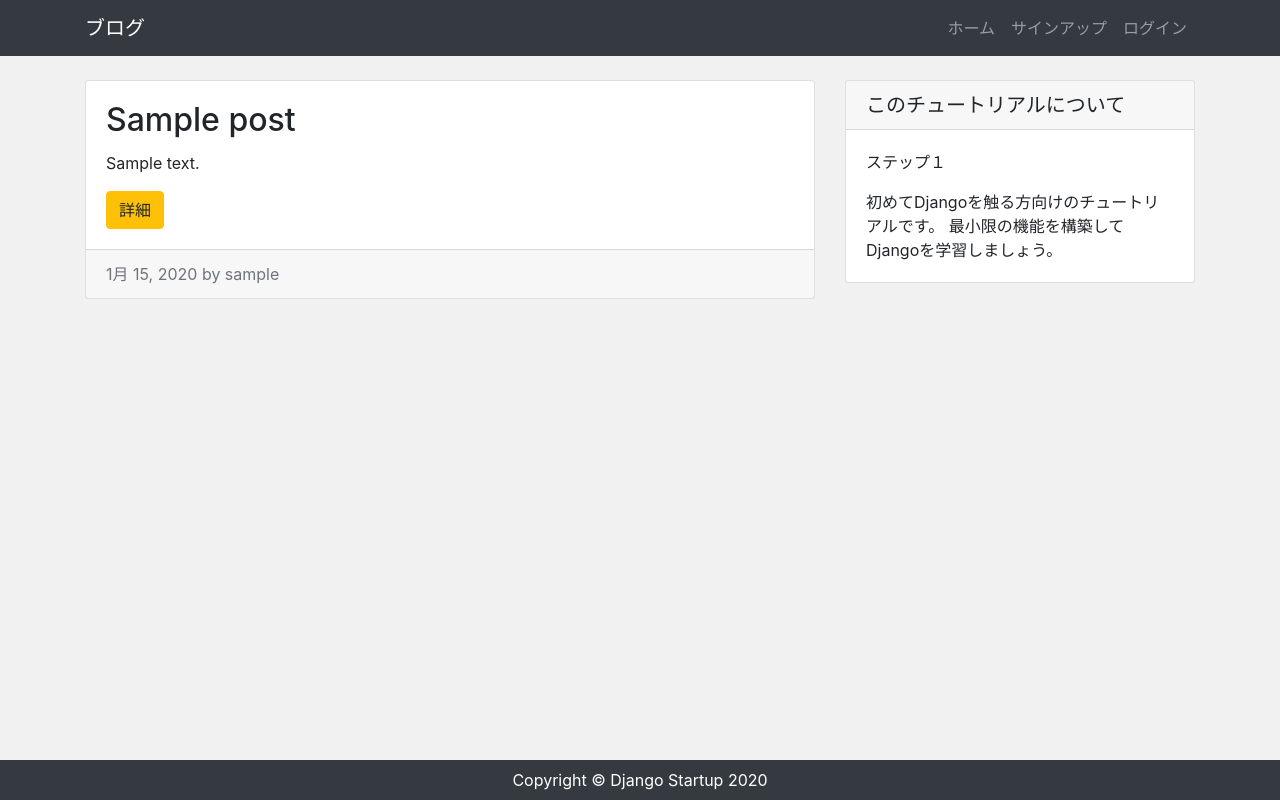
After one commit to reomatsuoka/django-blog-practice, a Django app: page / in a window 1280 px wide. The commit adds this page. Run offline with Django 3.2, Linux system fonts and the light colour scheme; tables that the repository leaves empty hold one stand-in row (values such as "Sample post"); some libraries are stand-ins or nearby versions.

Commit message:
practice

```diff
--- a/app/forms.py
+++ b/app/forms.py
@@ -1,6 +1,6 @@
 from django import forms
 
 class PostForm(forms.Form):
-  title = forms.CharField(max_length=30, lavel="タイトル")
-  # TextFieldじゃないのはなぜ？
+  title = forms.CharField(max_length=30, label="タイトル")
+  # formsにはTextFieldがない為、widgetでtextareaを使う
   content = forms.CharField(label="内容", widget=forms.Textarea())
--- /dev/null
+++ b/app/static/css/style.css
@@ -0,0 +1,21 @@
+/* 全てに適応 */
+*{
+  margin:0;
+  padding: 0;
+  box-sizing: border-box;
+}
+
+body{
+  background: #F1F1F1;
+  display: flex;
+  flex-flow: column;
+  min-height: 100vh;
+}
+
+main{
+  flex: 1;
+}
+
+.formpost{
+  margin-bottom: 1rem;
+}
--- a/app/templates/app/base.html
+++ b/app/templates/app/base.html
@@ -11,22 +11,20 @@
   <title>ブログチュートリアル</title>
 </head>
 <body>
-  <nav class="navber navber-expand-lg navber-dark bg-dark">
+  <nav class="navbar navbar-expand-lg navbar-dark bg-dark">
     <div class="container">
-      <a class="navber-brand" href="/">ブログ</a>
-      <ul class="navber-nav ml-auto">
+        <a class="navbar-brand" href="/">ブログ</a>
+        <ul class="navbar-nav ml-auto">
             <li class="nav-item">
                 <a class="nav-link" href="/">ホーム</a>
             </li>
-        <!-- ユーザーがログイン状態か判定する -->
             {% if user.is_authenticated %}
                 <li class="nav-item">
-            <a class="nav-link" href="">投稿</a>
+                    <a class="nav-link" href="{% url 'post_new' %}">投稿</a>
                 </li>
                 <li class="nav-item">
                     <a class="nav-link" href="">ログアウト</a>
                 </li>
-          <!-- ログアウト状態の為、elseになる？ -->
             {% else %}
                 <li class="nav-item">
                     <a class="nav-link" href="">サインアップ</a>
@@ -51,5 +49,6 @@
   </footer>
 
   {% block extra_js %}
+  {% endblock %}
 </body>
 </html>
--- /dev/null
+++ b/app/templates/app/index.html
@@ -0,0 +1,37 @@
+{% extends "app/base.html" %}
+
+{% block content %}
+<div class="row my-4">
+  <div class="col-md-8">
+    {% for post in post_data %}
+      <div class="card mb-4">
+        <div class="card-body">
+          <h2 class="card-title">{{ post.title }}</h2>
+          <p class="card-text">{{ post.content|truncatechars:100 }}</p>
+          <div class="btn btn-warning">詳細</div>
+        </div>
+        <div class="card-footer text-muted">
+          {{ post.created|date }} by {{ post.author }}
+        </div>
+        <a href="{% url 'post_detail' post.id %}" class="stretched-link"></a>
+      </div>
+    {% endfor %}
+  </div>
+
+  <div class="col-md-4">
+    <div class="card">
+      <h5 class="card-header">このチュートリアルについて</h5>
+      <div class="card-body">
+        <p>ステップ１</p>
+        <p class="mb-0">
+          初めてDjangoを触る方向けのチュートリアルです。
+          最小限の機能を構築してDjangoを学習しましょう。
+        </p>
+      </div>
+    </div>
+  </div>
+</div>
+
+
+
+{% endblock %}
--- a/app/urls.py
+++ b/app/urls.py
@@ -2,5 +2,9 @@ from django.urls import path
 from app import views
 
 urlpatterns = [
-  path('', views.IndexView.as_view(), name='index'),
+    path('', views.IndexView.as_view(), name='index'),
+    path('post/<int:pk>/', views.PostDetailView.as_view(), name='post_detail'),
+    path('post/new/', views.PostCreateView.as_view(), name='post_new'),
+    path('post/<int:pk>/edit/', views.PostEditView.as_view(), name='post_edit'),
+    path('post/<int:pk>/delete/', views.PostDeleteView.as_view(), name='post_delete'),
 ]
--- a/app/views.py
+++ b/app/views.py
@@ -1,11 +1,85 @@
-from django.shortcuts import render
+from django.shortcuts import render, redirect
 from django.views.generic import View
 from .models import Post
+from django.contrib.auth.mixins import LoginRequiredMixin
+from .forms import PostForm
+
 
 class IndexView(View):
-  def get(self, request, *args, **kwargs):
-    # Postデータを呼び出して降順に並び替え
-    post_deta = Post.objects.order_by("-id")
-    return render(request, 'app/index.html',{
-      'post_deta' : post_deta,
-    })
+	def get(self, request, *args, **kwargs):
+		# Postデータを呼び出して降順に並び替え
+		post_data=Post.objects.order_by("-id")
+		return render(request, 'app/index.html', {
+			'post_data': post_data
+		})
+
+class PostDetailView(View):
+	def get(self, request, *args, **kwargs):
+		post_data=Post.objects.get(id=self.kwargs['pk'])
+		return render(request, 'app/post_detail.html', {
+		'post_data': post_data
+		})
+
+class PostCreateView(LoginRequiredMixin, View):
+	def get(self, request, *args, **kwargs):
+		form = PostForm(request.POST or None)
+
+		return render(request, 'app/post_form.html', {
+			'form': form
+		})
+
+	def post(self, request, *args, **kwargs):
+		form = PostForm(request.POST or None)
+
+		if form.is_valid():
+			post_data = Post()
+			post_data.author = request.user
+			post_data.title = form.cleaned_data['title']
+			post_data.content = form.cleaned_data['content']
+			post_data.save()
+			return redirect('post_detail', post_data.id)
+
+		return render(request, 'app/post_form.html', {
+			'form': form
+		})
+
+class PostEditView(LoginRequiredMixin, View):
+    def get(self, request, *args, **kwargs):
+        post_data = Post.objects.get(id=self.kwargs['pk'])
+        form = PostForm(
+            request.POST or None,
+            initial={
+                'title': post_data.title,
+                'content': post_data.content,
+            }
+        )
+
+        return render(request, 'app/post_form.html', {
+            'form': form
+        })
+
+    def post(self, request, *args, **kwargs):
+        form = PostForm(request.POST or None)
+
+        if form.is_valid():
+            post_data = Post.objects.get(id=self.kwargs['pk'])
+            post_data.title = form.cleaned_data['title']
+            post_data.content = form.cleaned_data['content']
+            post_data.save()
+            return redirect('post_detail', self.kwargs['pk'])
+
+        return render(request, 'app/post_form.html', {
+            'form': form
+        })
+
+class PostDeleteView(LoginRequiredMixin, View):
+    def get(self, request, *args, **kwargs):
+        post_data = Post.objects.get(id=self.kwargs['pk'])
+        return render(request, 'app/post_delete.html', {
+            'post_data': post_data
+        })
+
+    def post(self, request, *args, **kwargs):
+        post_data = Post.objects.get(id=self.kwargs['pk'])
+        post_data.delete()
+        return redirect('index')
--- a/mysite/settings.py
+++ b/mysite/settings.py
@@ -105,6 +105,8 @@ AUTH_PASSWORD_VALIDATORS = [
 # Internationalization
 # https://docs.djangoproject.com/en/2.2/topics/i18n/
 
+ALLOWED_HOSTS = ['*']
+
 LANGUAGE_CODE = 'ja'
 
 TIME_ZONE = 'Asia/Tokyo'
```
Also changed, not shown: app/templates/app/post_detail.html (added, +17 -0 lines), app/templates/app/post_form.html (added, +19 -0 lines), app/templates/post_delete.html (added, +12 -0 lines). Lines whose indentation alone changed are shown as unchanged.
